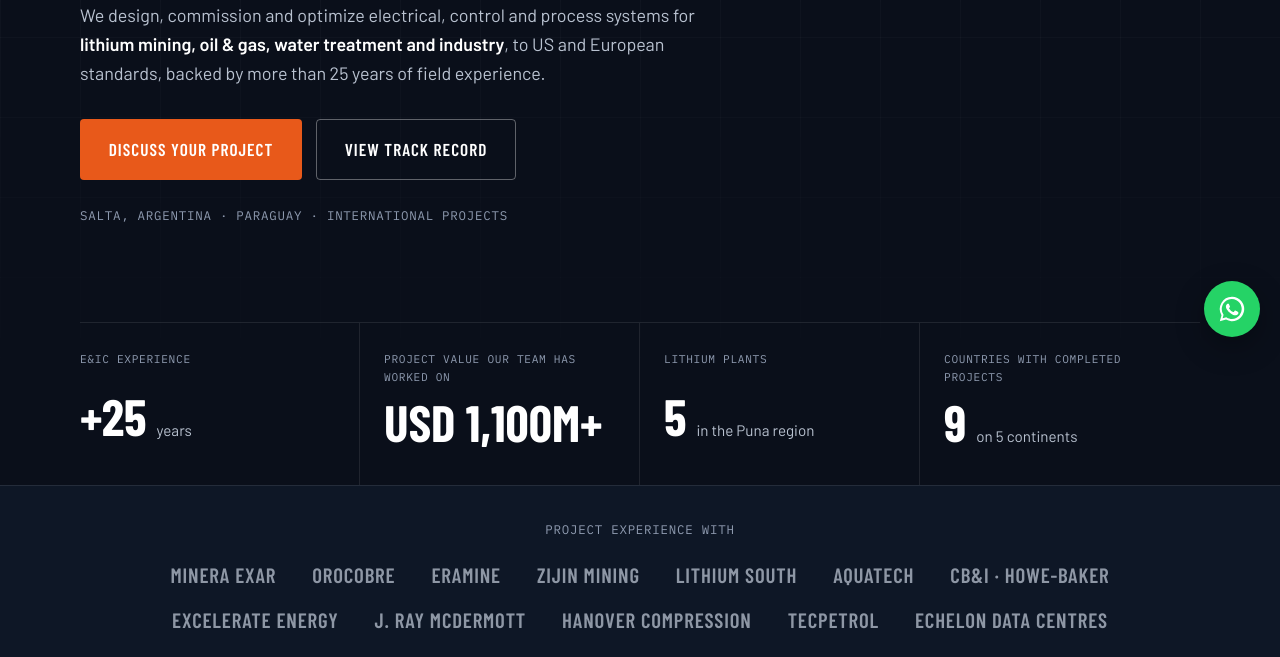
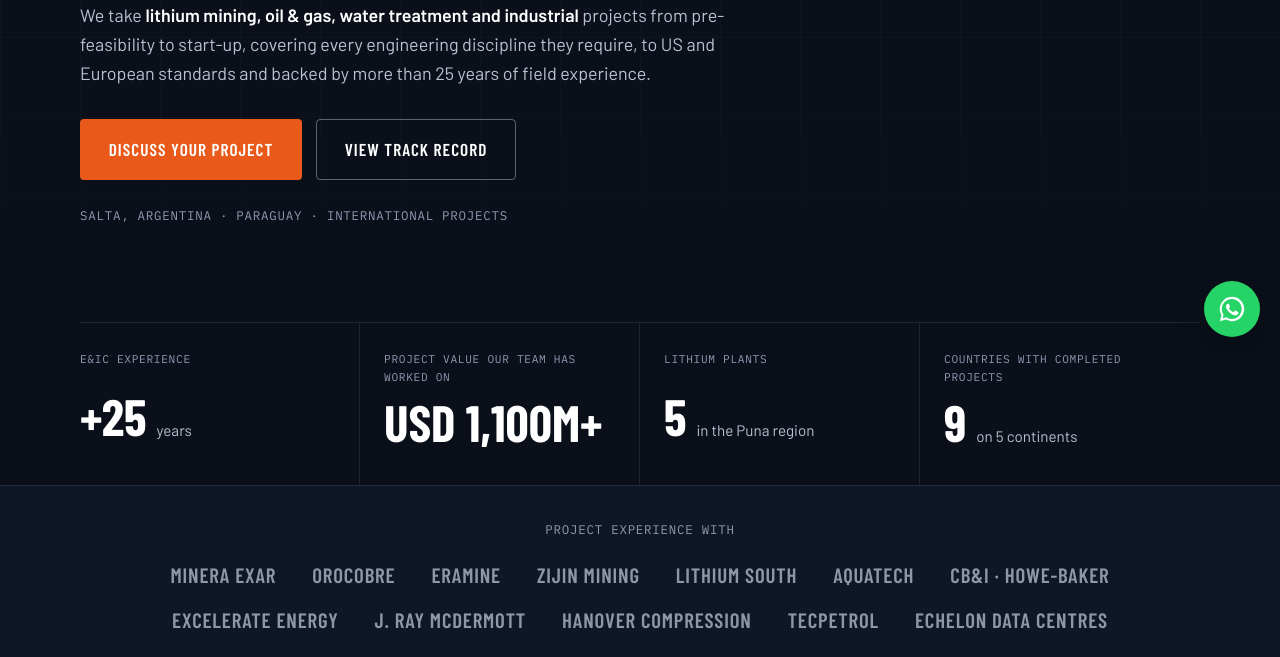
Before and after one commit to Maxidvp/jovaingenieria, a plain HTML site: page en/index.html in a window 1280 px wide. Shown: the part 443-1100 px from the top of the page. Drawn offline with Linux system fonts and the light colour scheme.

Commit message:
Portada: de la prefactibilidad a la puesta en marcha, con todas las ingenierías
El párrafo del hero pasa a "Acompañamos proyectos de minería de litio,
oil & gas, tratamiento de agua e industria desde la prefactibilidad hasta
la puesta en marcha, abordando todas las ingenierías necesarias...", en
español e inglés.

Co-Authored-By: Claude Opus 5.5 <noreply@anthropic.com>
Claude-Session: https://claude.ai/code/session_01GwAy3dAyv9rG9Y7nFzsCm7

```diff
--- a/en/index.html
+++ b/en/index.html
@@ -91,9 +91,9 @@
     <div class="hero__copy">
       <h1>Engineering for projects where failure is not an option.</h1>
       <p class="hero__lead">
-        We design, commission and optimize electrical, control and process systems for
-        <strong>lithium mining, oil &amp; gas, water treatment and industry</strong>,
-        to US and European standards, backed by more than 25 years of field experience.
+        We take <strong>lithium mining, oil &amp; gas, water treatment and industrial</strong> projects
+        from pre-feasibility to start-up, covering every engineering discipline they require,
+        to US and European standards and backed by more than 25 years of field experience.
       </p>
       <div class="hero__actions">
         <a href="#contact" class="btn btn--accent">Discuss your project</a>
```
Also changed, not shown: index.html (+2 -2 lines).
